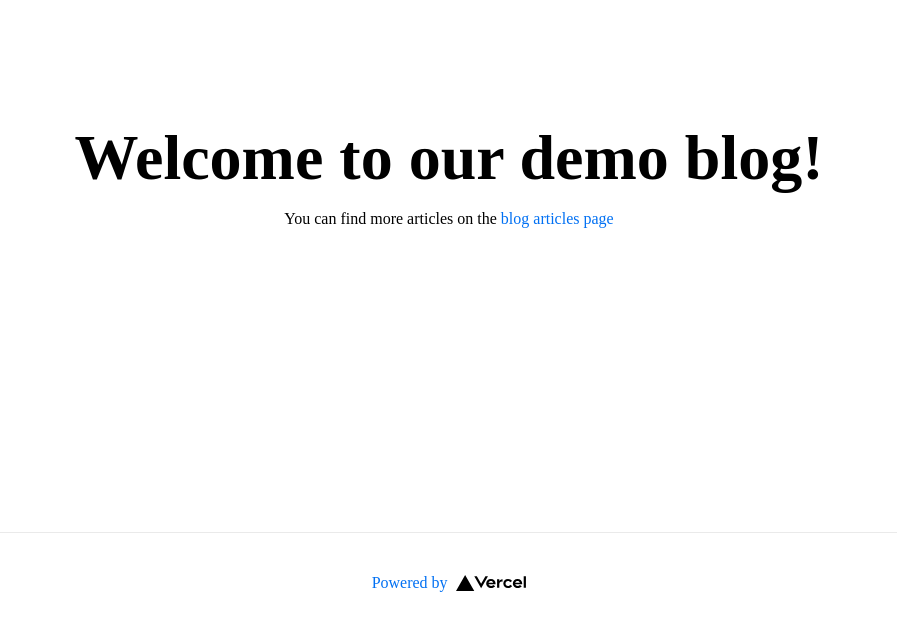
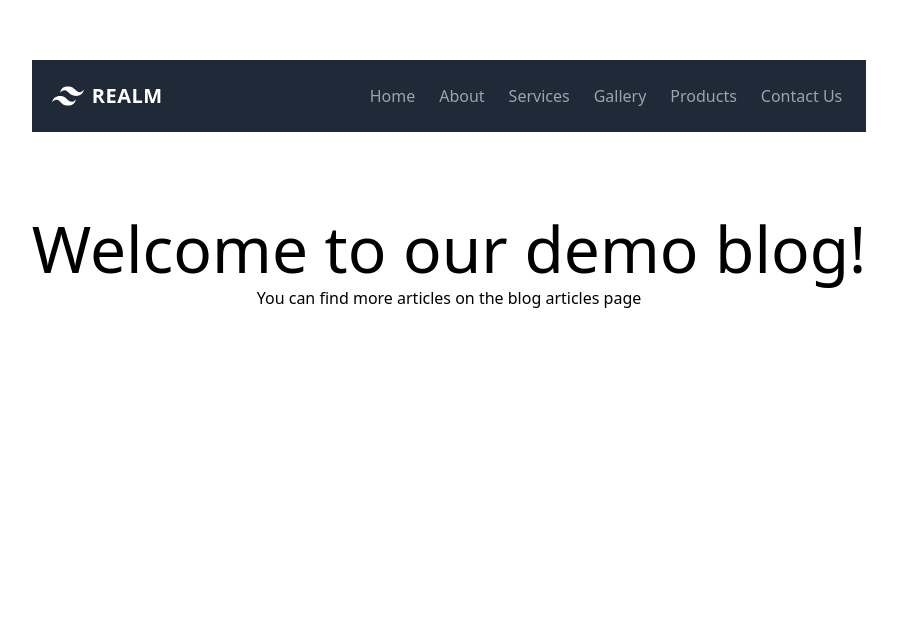
Before and after one commit to TRahulSam1997/realm-frontend-v2, a Next.js app: page / in a window 1280 px wide. Shown: the part 175-806 px from the top of the page, without its empty margins (191-1088 px from the left). Built offline with nearby package versions, Linux system fonts and the light colour scheme.

Commit message:
Tailwind CSS and navbar added

```diff
--- a/package.json
+++ b/package.json
@@ -13,5 +13,10 @@
     "next": "10.0.9",
     "react": "17.0.1",
     "react-dom": "17.0.1"
+  },
+  "devDependencies": {
+    "autoprefixer": "^10.2.5",
+    "postcss": "^8.2.10",
+    "tailwindcss": "^2.1.1"
   }
 }
--- a/pages/index.js
+++ b/pages/index.js
@@ -1,7 +1,7 @@
 import Head from 'next/head'
 import Link from 'next/link'
 import styles from '../styles/Home.module.css'
-
+import Layout from '../src/components/layout'
 export default function Home() {
   return (
     <div className={styles.container}>
@@ -9,7 +9,7 @@ export default function Home() {
         <title>Create Next App</title>
         <link rel="icon" href="/favicon.ico" />
       </Head>
-
+      <Layout>
         <main className={styles.main}>
           <h1 className={styles.title}>Welcome to our demo blog!</h1>
 
@@ -20,17 +20,8 @@ export default function Home() {
             </Link>
           </p>
         </main>
+      </Layout>
 
-      <footer className={styles.footer}>
-        <a
-          href="https://vercel.com?utm_source=create-next-app&utm_medium=default-template&utm_campaign=create-next-app"
-          target="_blank"
-          rel="noopener noreferrer"
-        >
-          Powered by{' '}
-          <img src="/vercel.svg" alt="Vercel Logo" className={styles.logo} />
-        </a>
-      </footer>
     </div>
   )
 }
--- /dev/null
+++ b/postcss.config.js
@@ -0,0 +1,6 @@
+module.exports = {
+  plugins: {
+    tailwindcss: {},
+    autoprefixer: {},
+  },
+}
--- /dev/null
+++ b/src/components/layout/header/index.js
@@ -0,0 +1,11 @@
+import Nav from './nav'
+
+const Header = () => {
+    return (
+        <header>
+            <Nav />
+        </header>
+    )
+};
+
+export default Header;
--- /dev/null
+++ b/src/components/layout/header/nav.js
@@ -0,0 +1,74 @@
+const Nav = () => {
+    return (
+        <nav class="flex items-center bg-gray-800 p-3 flex-wrap">
+        <a href="#" class="p-2 mr-4 inline-flex items-center">
+            <svg
+            viewBox="0 0 24 24"
+            xmlns="http://www.w3.org/2000/svg"
+            class="fill-current text-white h-8 w-8 mr-2"
+            >
+            <path
+                d="M12.001 4.8c-3.2 0-5.2 1.6-6 4.8 1.2-1.6 2.6-2.2 4.2-1.8.913.228 1.565.89 2.288 1.624C13.666 10.618 15.027 12 18.001 12c3.2 0 5.2-1.6 6-4.8-1.2 1.6-2.6 2.2-4.2 1.8-.913-.228-1.565-.89-2.288-1.624C16.337 6.182 14.976 4.8 12.001 4.8zm-6 7.2c-3.2 0-5.2 1.6-6 4.8 1.2-1.6 2.6-2.2 4.2-1.8.913.228 1.565.89 2.288 1.624 1.177 1.194 2.538 2.576 5.512 2.576 3.2 0 5.2-1.6 6-4.8-1.2 1.6-2.6 2.2-4.2 1.8-.913-.228-1.565-.89-2.288-1.624C10.337 13.382 8.976 12 6.001 12z"
+            />
+            </svg>
+            <span class="text-xl text-white font-bold uppercase tracking-wide"
+            >REALM</span
+            >
+        </a>
+        <button
+            class="text-white inline-flex p-3 hover:bg-gray-900 rounded lg:hidden ml-auto hover:text-white outline-none nav-toggler"
+            data-target="#navigation"
+        >
+            <i class="material-icons">menu</i>
+        </button>
+        <div
+            class="hidden top-navbar w-full lg:inline-flex lg:flex-grow lg:w-auto"
+            id="navigation"
+        >
+            <div
+            class="lg:inline-flex lg:flex-row lg:ml-auto lg:w-auto w-full lg:items-center items-start  flex flex-col lg:h-auto"
+            >
+            <a
+                href="#"
+                class="lg:inline-flex lg:w-auto w-full px-3 py-2 rounded text-gray-400 items-center justify-center hover:bg-gray-900 hover:text-white"
+            >
+                <span>Home</span>
+            </a>
+            <a
+                href="#"
+                class="lg:inline-flex lg:w-auto w-full px-3 py-2 rounded text-gray-400 items-center justify-center hover:bg-gray-900 hover:text-white"
+            >
+                <span>About</span>
+            </a>
+            <a
+                href="#"
+                class="lg:inline-flex lg:w-auto w-full px-3 py-2 rounded text-gray-400 items-center justify-center hover:bg-gray-900 hover:text-white"
+            >
+                <span>Services</span>
+            </a>
+            <a
+                href="#"
+                class="lg:inline-flex lg:w-auto w-full px-3 py-2 rounded text-gray-400 items-center justify-center hover:bg-gray-900 hover:text-white"
+            >
+                <span>Gallery</span>
+            </a>
+            <a
+                href="#"
+                class="lg:inline-flex lg:w-auto w-full px-3 py-2 rounded text-gray-400 items-center justify-center hover:bg-gray-900 hover:text-white"
+            >
+                <span>Products</span>
+            </a>
+            <a
+                href="#"
+                class="lg:inline-flex lg:w-auto w-full px-3 py-2 rounded text-gray-400 items-center justify-center hover:bg-gray-900 hover:text-white"
+            >
+                <span>Contact Us</span>
+            </a>
+            </div>
+        </div>
+        </nav>
+
+    )
+};
+
+export default Nav;
--- /dev/null
+++ b/src/components/layout/index.js
@@ -0,0 +1,12 @@
+import Header from './header/index'
+
+const Layout = ({children}) => {
+    return (
+        <div>
+            <Header />
+            {children}
+        </div>
+    )
+};
+
+export default Layout;
--- a/src/components/nav.js
+++ /dev/null
@@ -1,5 +0,0 @@
-const Nav = () => {
-
-};
-
-export default Nav;
--- a/styles/globals.css
+++ b/styles/globals.css
@@ -1,4 +1,4 @@
-a {
+/* a {
   color: #0070f3;
   text-decoration: none;
 }
@@ -7,4 +7,8 @@ a:hover,
 a:focus,
 a:active {
   text-decoration: underline;
-}
+} */
+
+@tailwind base;
+@tailwind components;
+@tailwind utilities;
--- /dev/null
+++ b/tailwind.config.js
@@ -0,0 +1,11 @@
+module.exports = {
+  purge: [],
+  darkMode: false, // or 'media' or 'class'
+  theme: {
+    extend: {},
+  },
+  variants: {
+    extend: {},
+  },
+  plugins: [],
+}
```
Also changed, not shown: 1 other file (tests, documents, lock files or other folders). Lines whose indentation alone changed are shown as unchanged.
